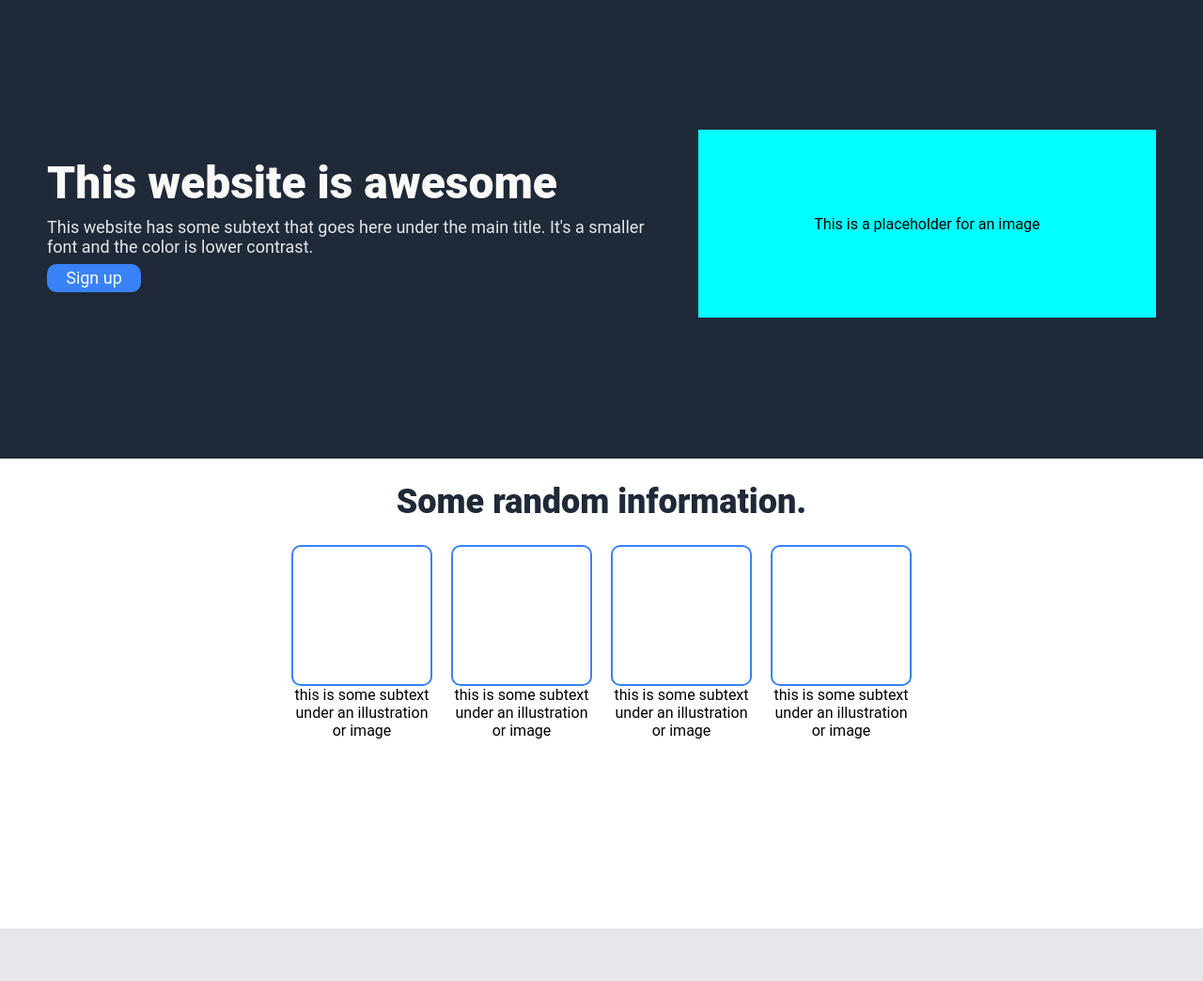
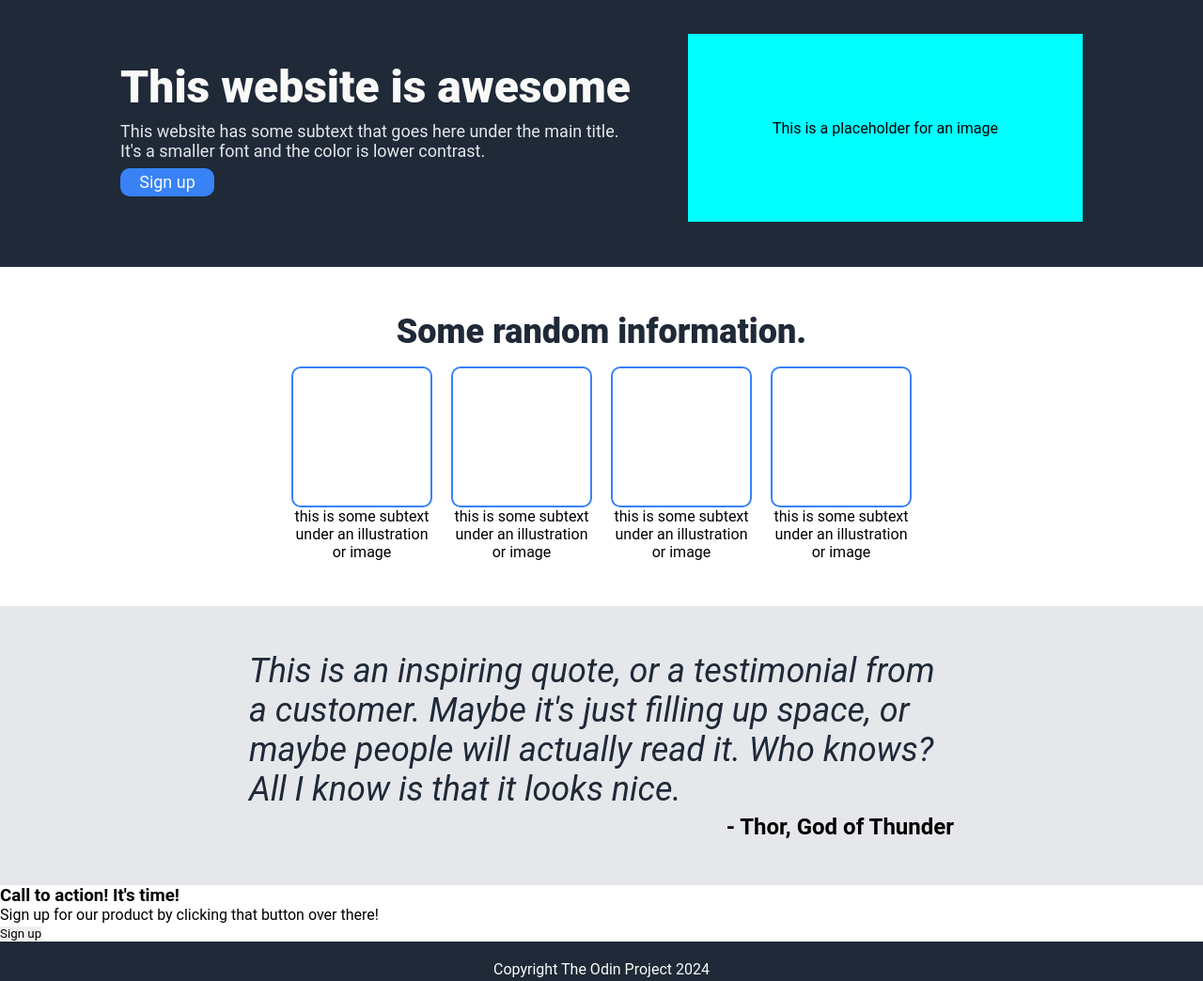
Before and after one commit to Sjoerd473/Landing-page, a plain HTML site: page index.html in a window 1280 px wide. Shown: the part 40-1084 px from the top of the page at 94% size. Drawn offline with Linux system fonts and the light colour scheme.

Commit message:
Modified width and height in CSS for better compatibility on different viewports, added flexing to all content blocks that were missing it.

```diff
--- a/index.html
+++ b/index.html
@@ -71,7 +71,7 @@
         </div>
     </section>
     <footer>
-        <div> Copyright The Odin Project</div>
+        <div> Copyright The Odin Project 2024 </div>
     </footer>
 </body>
 </html>
--- a/style.css
+++ b/style.css
@@ -21,14 +21,14 @@ header {
 
 .header-left {
     font-size: 24px;
-    margin-left: 50px;
+    margin-left: 8rem;
 }
 
 .header-link {
     display:flex;
     font-size:18px;
     color:#e5e7eb;
-    margin-right:50px;
+    margin-right:8rem;
 
 }
 
@@ -43,15 +43,17 @@ header {
     align-items: center;
     background-color:#1f2937 ;
     color: #f9faf8;
-    height:500px;
+    max-height:500px;
+    padding-bottom:3rem;
+    padding-top:3rem;
 }
 
 .first-container {
     display:flex;
     justify-content: center;
     align-items: center;
-    width: 100%;
-    padding: 0 50px;
+    max-width: 100%;
+    padding: 0 8rem;
 
 }
 
@@ -102,12 +104,13 @@ header {
     display:flex;
     flex-direction: column;
     align-items: center;
-    height:500px;
+    max-height:500px;
+    padding-bottom:3rem;
 
 }
 
 .second-block-header {
-    padding: 25px 0;
+    padding: 3rem 0 1rem 0;
     font-size: 36px;
     font-weight: 1000;
     color:#1f2937;
@@ -115,7 +118,7 @@ header {
 .second-block-content {
     display:flex;
     flex-direction: row;
-    width:100%;
+    max-width:100%;
     justify-content: center;
 }
 
@@ -125,6 +128,7 @@ header {
     justify-content: center;
     width: 100%;
     gap:20px;
+    flex-wrap:wrap;
 }
 
 .second-block-images li {
@@ -150,11 +154,13 @@ li p {
 .third-block {
     display:flex;
     flex-direction: column;
-    height:500px;
+    max-height:500px;
     justify-content: center;
     background-color: #e5e7eb;
     align-items: center;
-
+    padding: 3rem 0;
+    flex-wrap:wrap;
+    flex:auto;
 }
 
 .third-block-content {
@@ -162,15 +168,21 @@ li p {
     flex-direction: column;
     padding-left: 50px;
     padding-right: 50px;
-    width:850px;
+    max-width:850px;
     justify-content: center;
     align-items: center;
+    flex-wrap:wrap;
+    flex:auto;
+
 }
 
 .third-block-quote {
     font-size: 36px;
     color: #1f2937;
     font-style: italic;
+    flex-wrap:wrap;
+    display:flex;
+    flex:auto;
 }
 
 .third-block-source {
```
